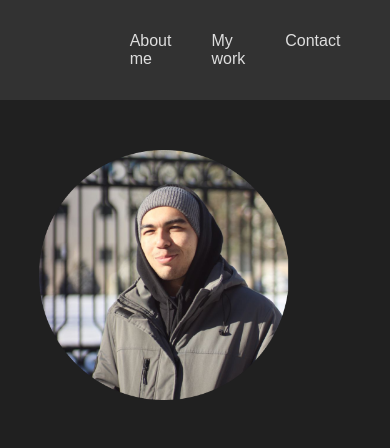
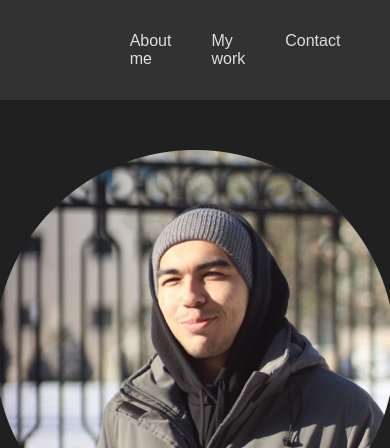
Before and after one commit to k-erbol/portfolio, a plain HTML site: page index.html in a window 390 px wide. Shown: the top 448 px of the page. Drawn offline with Linux system fonts and the light colour scheme.

Commit message:
Update style.css

```diff
--- a/css/style.css
+++ b/css/style.css
@@ -244,9 +244,7 @@ header{
     font-size: 40px;
 
 }
-.hero-image{
-  width: 80%;
-}
+
 
 .earninng_img{
   margin: 0 auto;
```
